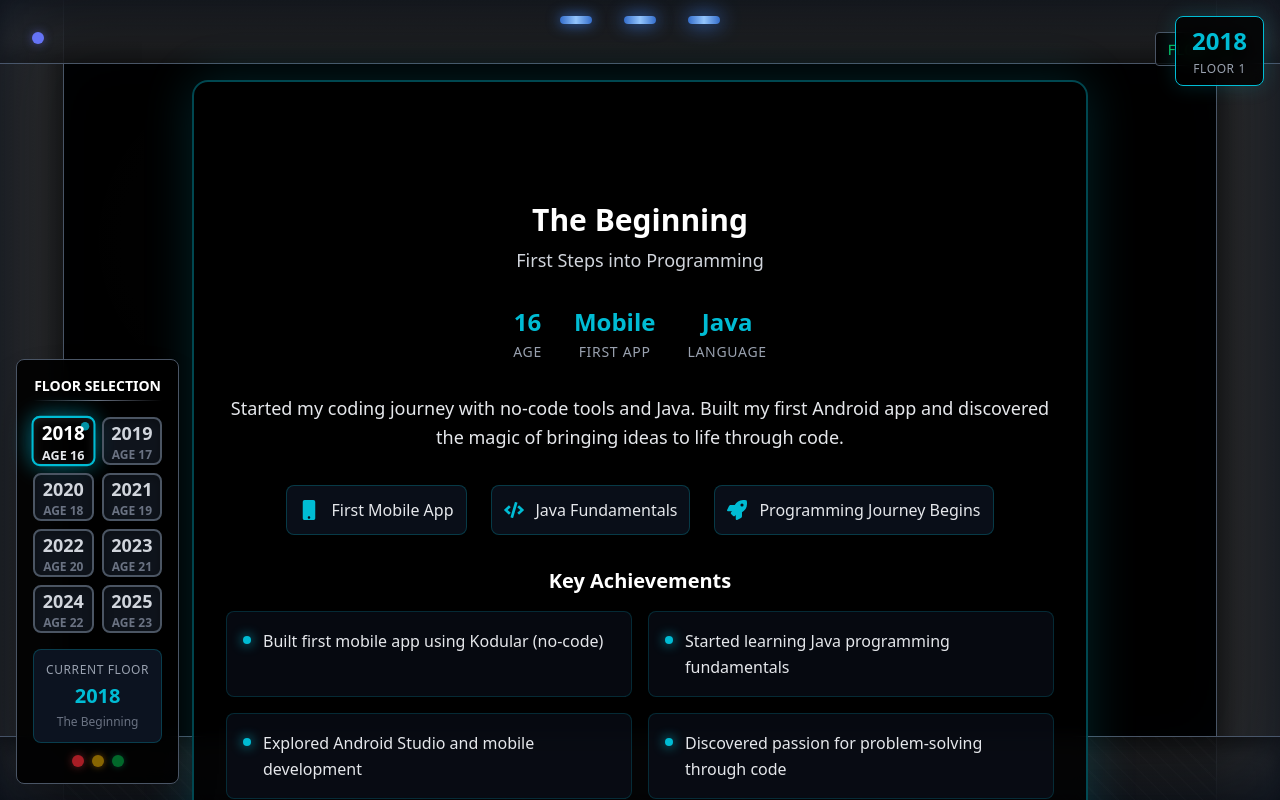
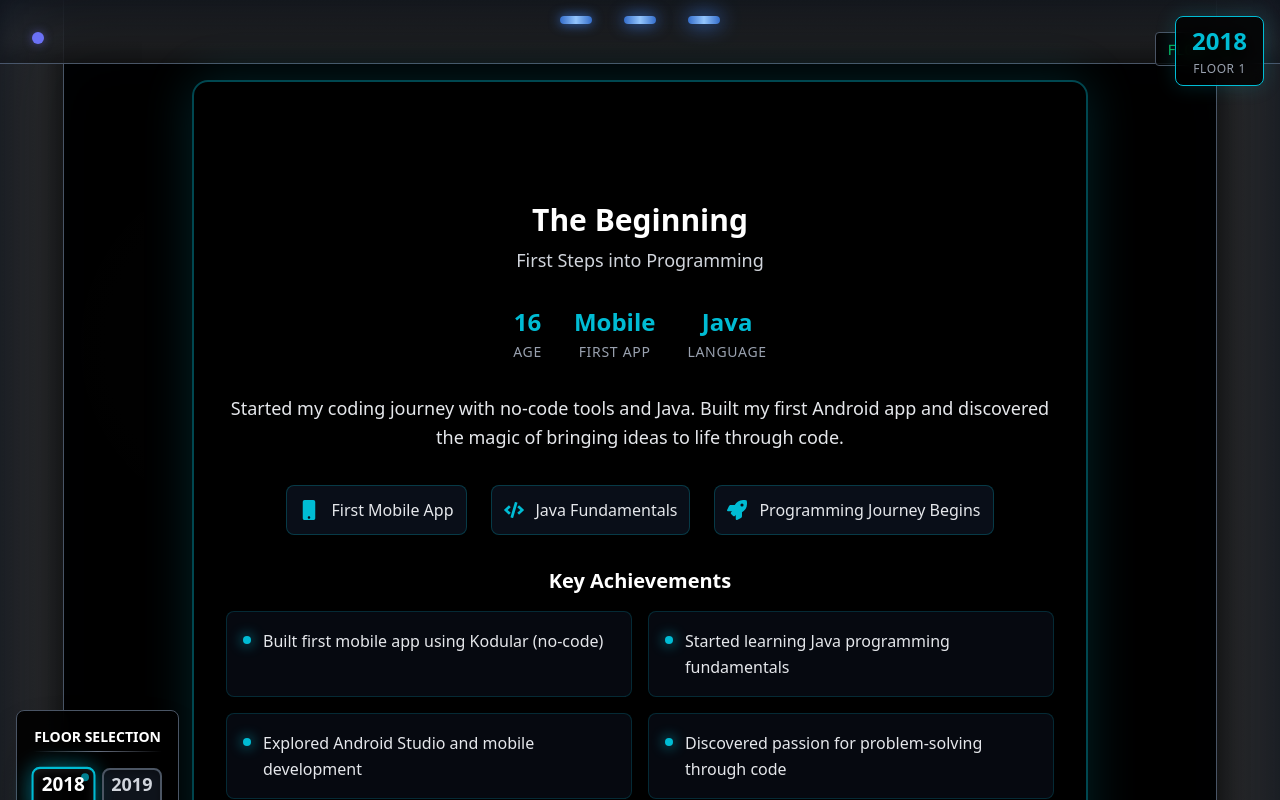
Before and after one commit to hiraypawan/Portfolio, a Next.js app: page / in a window 1280 px wide. Shown: the top 800 px of the page. Built offline with nearby package versions, Linux system fonts and the light colour scheme.

Commit message:
CRITICAL FIX: Remove overflow-hidden from main containers to show full elevator content

```diff
--- a/src/components/ElevatorPortfolio.tsx
+++ b/src/components/ElevatorPortfolio.tsx
@@ -56,7 +56,7 @@ export default function ElevatorPortfolio() {
   const currentFloorData = elevatorFloors[currentFloor];
 
   return (
-    <div className="relative w-full h-screen overflow-hidden bg-black">
+    <div className="relative w-full min-h-screen overflow-auto bg-black">
       {/* Loading Screen */}
       <AnimatePresence>
         {isLoading && (
@@ -101,7 +101,7 @@ export default function ElevatorPortfolio() {
       </AnimatePresence>
 
       {/* Main Elevator Interface */}
-      <div className="relative w-full h-full">
+      <div className="relative w-full min-h-screen">
         {/* Elevator Shell with Dynamic Background */}
         <motion.div
           className="absolute inset-0"
@@ -131,7 +131,7 @@ export default function ElevatorPortfolio() {
               animate={{ opacity: 1, scale: 1 }}
               exit={{ opacity: 0, scale: 0.9 }}
               transition={{ duration: 0.6, ease: "easeOut" }}
-              className="absolute inset-0 z-30"
+              className="relative z-30 w-full"
             >
               <FloorContent floorData={currentFloorData} />
             </motion.div>
```
